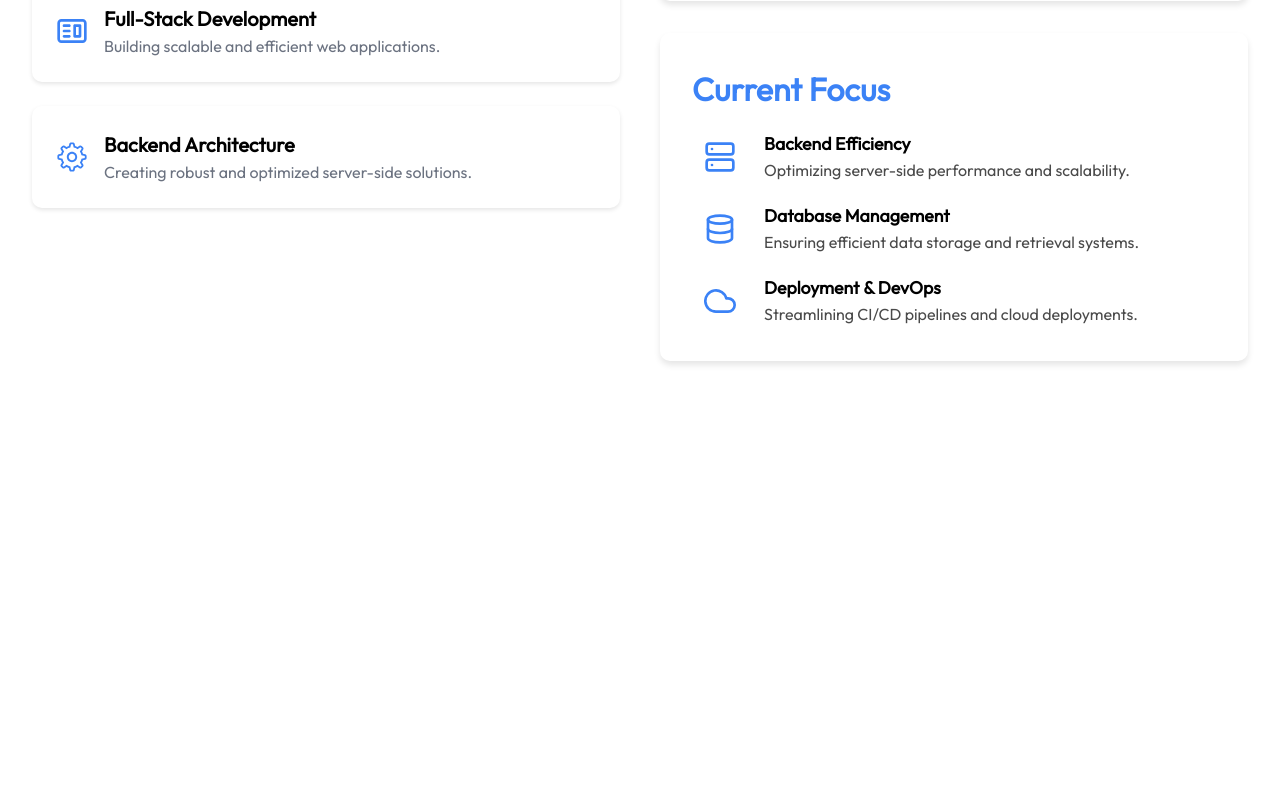
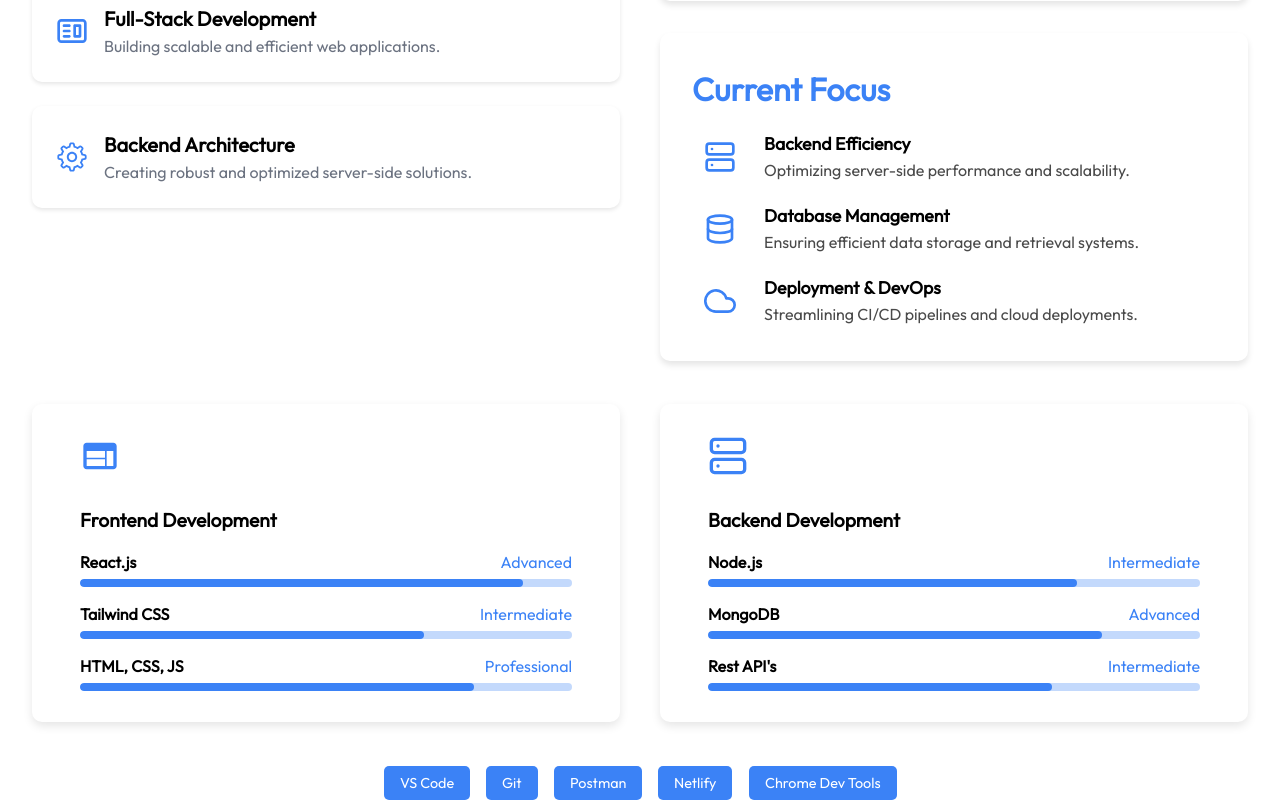
Before and after one commit to israrahmad831/Portfoio-Website, a React (Vite) app in the folder Frontend/: page / in a window 1280 px wide. Shown: the part 1575-2375 px from the top of the page. Before the commit the page ends 1968 px from the top, so only its background shows below. Built offline with nearby package versions, Linux system fonts and the light colour scheme.

Commit message:
added Experience page

```diff
--- a/Frontend/src/Components/About/About.jsx
+++ b/Frontend/src/Components/About/About.jsx
@@ -4,6 +4,7 @@ import { CgWebsite } from "react-icons/cg";
 import { FiServer, FiDatabase, FiCloud } from "react-icons/fi";
 import { motion } from "framer-motion";
 import styles from "./About.module.css";
+import Magnetic from "../../Lib/Magnetic";
 
 const About = () => {
   const experiences = [
@@ -71,7 +72,9 @@ const About = () => {
 
         <div className={styles.grid}>
           <div className={styles.card}>
-            <CgWebsite className={styles.iconLarge} />
+            <Magnetic>
+              <CgWebsite className={styles.iconLarge} />
+            </Magnetic>
             <div>
               <h2 className={styles.cardTitle}>Full-Stack Development</h2>
               <p className={styles.cardText}>
@@ -80,7 +83,9 @@ const About = () => {
             </div>
           </div>
           <div className={styles.card}>
-            <RxGear className={styles.iconLarge} />
+            <Magnetic>
+              <RxGear className={styles.iconLarge} />
+            </Magnetic>
             <div>
               <h2 className={styles.cardTitle}>Backend Architecture</h2>
               <p className={styles.cardText}>
@@ -98,10 +103,10 @@ const About = () => {
               <div key={index} className={styles.timelineItem}>
                 <motion.div
                   className={styles.timelineDot}
-                  initial={{ y: 70, opacity: 1 }}
-                  whileInView={{ y: 0, opacity: 1 }}
-                  transition={{ duration: 0.5, ease: "easeOut" }}
-                  viewport={{ once: true }}
+                  initial={{ y: 90 }}
+                  whileInView={{ y: -10 }}
+                  transition={{ duration: 0.5, ease: "easeInOut" }}
+                  viewport={{ once: false, amount: 0.5 }}
                 ></motion.div>
                 <h3 className={styles.timelineTitle}>{exp.title}</h3>
                 <p className={styles.timelineDuration}>{exp.duration}</p>
@@ -116,7 +121,9 @@ const About = () => {
           <div className={styles.focusArea}>
             {focusAreas.map((focus, index) => (
               <div key={index} className={styles.focusItem}>
-                <div className={styles.focusIcon}>{focus.icon}</div>
+                <Magnetic>
+                  <div className={styles.focusIcon}>{focus.icon}</div>
+                </Magnetic>
                 <div>
                   <h3 className={styles.focusTitle}>{focus.title}</h3>
                   <p className={styles.focusText}>{focus.description}</p>
--- a/Frontend/src/Components/Experience/Experience.jsx
+++ b/Frontend/src/Components/Experience/Experience.jsx
@@ -1,12 +1,128 @@
-import React from "react";
+import { FiServer } from "react-icons/fi";
+import { MdWeb } from "react-icons/md";
+import React, { useEffect, useRef, useState } from "react";
+import styles from "./Experience.module.css";
+import Magnetic from "../../Lib/Magnetic";
 
 const Experience = () => {
+  const fSkills = [
+    { name: "React.js", level: "Advanced", points: "90%" },
+    { name: "Tailwind CSS", level: "Intermediate", points: "70%" },
+    { name: "HTML, CSS, JS", level: "Professional", points: "80%" },
+  ];
+  const bSkills = [
+    { name: "Node.js", level: "Intermediate", points: "75%" },
+    { name: "MongoDB", level: "Advanced", points: "80%" },
+    { name: "Rest API's", level: "Intermediate", points: "70%" },
+  ];
+
+  const progressRefs = useRef([]);
+  const [visible, setVisible] = useState(false);
+
+  useEffect(() => {
+    const observer = new IntersectionObserver(
+      (entries) => {
+        entries.forEach((entry) => {
+          setVisible(entry.isIntersecting);
+        });
+      },
+      { threshold: 0.5 }
+    );
+
+    progressRefs.current.forEach((ref) => {
+      if (ref) observer.observe(ref);
+    });
+
+    return () => {
+      progressRefs.current.forEach((ref) => {
+        if (ref) observer.unobserve(ref);
+      });
+    };
+  }, []);
+
   return (
-    <>
+    <div className={styles.expContainer}>
+      {/* Frontend Section */}
+      <div className={styles.expBox}>
+        <div className={styles.expLeft}>
+          <div className={styles.iconBox}>
+            <Magnetic>
+              <MdWeb className={styles.icon} />
+            </Magnetic>
+          </div>
+          <h2 className={styles.sectionTitle}>Frontend Development</h2>
+          <div>
+            {fSkills.map((skill, index) => (
+              <div key={index} className={styles.skillBox}>
+                <div className={styles.skillHeader}>
+                  <span className={styles.skillName}>{skill.name}</span>
+                  <span className={styles.skillLevel}>{skill.level}</span>
+                </div>
+                <div
+                  className={styles.progressBar}
+                  ref={(el) => (progressRefs.current[index] = el)}
+                >
+                  <div
+                    className={styles.progressFill}
+                    style={{ width: visible ? skill.points : "0%" }}
+                  ></div>
+                </div>
+              </div>
+            ))}
+          </div>
+        </div>
+
+        {/* Backend Section */}
+        <div className={styles.expRight}>
+          <div className={styles.iconBox}>
+            <Magnetic>
+              <FiServer className={styles.icon} />
+            </Magnetic>
+          </div>
+          <h2 className={styles.sectionTitle}>Backend Development</h2>
+          <div>
+            {bSkills.map((skill, index) => (
+              <div key={index} className={styles.skillBox}>
+                <div className={styles.skillHeader}>
+                  <span className={styles.skillName}>{skill.name}</span>
+                  <span className={styles.skillLevel}>{skill.level}</span>
+                </div>
+                <div
+                  className={styles.progressBar}
+                  ref={(el) =>
+                    (progressRefs.current[index + fSkills.length] = el)
+                  }
+                >
+                  <div
+                    className={styles.progressFill}
+                    style={{ width: visible ? skill.points : "0%" }}
+                  ></div>
+                </div>
+              </div>
+            ))}
+          </div>
+        </div>
+      </div>
       <div>
-        <div></div>
+        <div className={styles.tools}>
+          <Magnetic>
+            <span>VS Code</span>
+          </Magnetic>
+          <Magnetic>
+            <span>Git</span>
+          </Magnetic>
+          <Magnetic>
+            <span>Postman</span>
+          </Magnetic>
+          <Magnetic>
+            <span>Netlify</span>
+          </Magnetic>
+          <Magnetic>
+            <span>Chrome Dev Tools</span>
+          </Magnetic>
+        </div>
       </div>
-    </>
+    </div>
   );
 };
 
--- /dev/null
+++ b/Frontend/src/Components/Experience/Experience.module.css
@@ -0,0 +1,106 @@
+.expContainer {
+  display: flex;
+  justify-content: center;
+  align-items: center;
+  flex-wrap: wrap;
+}
+
+.expBox {
+  display: flex;
+  flex-direction: row;
+  width: 100%;
+  margin: 2rem;
+  margin-top: 0.7rem;
+  gap: 2.5rem;
+}
+
+.expLeft,
+.expRight {
+  width: 50%;
+  box-shadow: 0px 4px 10px rgba(0, 0, 0, 0.1);
+  padding: 1rem 3rem;
+  border-radius: 10px;
+}
+
+.icon {
+  font-size: 2.5rem;
+  color: #3b82f6;
+  margin: 1rem 0rem 1.5rem 0rem;
+  text-decoration: none;
+}
+
+.sectionTitle {
+  font-size: 1.2rem;
+  font-weight: bold;
+  margin-bottom: 15px;
+}
+
+.skillBox {
+  margin-bottom: 15px;
+}
+
+.skillHeader {
+  display: flex;
+  justify-content: space-between;
+  font-size: 1rem;
+  margin-bottom: 5px;
+}
+
+.skillName {
+  font-weight: bold;
+}
+
+.skillLevel {
+  color: #3b82f6;
+}
+
+.progressBar {
+  width: 100%;
+  height: 8px;
+  background: rgba(59, 130, 246, 0.3);
+  border-radius: 5px;
+  overflow: hidden;
+}
+
+.progressFill {
+  height: 100%;
+  background-color: #3b82f6;
+  border-radius: 5px;
+  transition: width 0.5s ease-in-out;
+}
+
+.tools {
+  display: flex;
+  flex-wrap: wrap;
+  justify-content: center;
+  gap: 1rem;
+  margin-top: 1rem;
+  border-radius: 10px;
+}
+
+.tools span {
+  background: #3b82f6;
+  color: #fff;
+  padding: 0.5rem 1rem;
+  border-radius: 5px;
+  font-weight: 500;
+  font-size: 0.9rem;
+  transition: background 0.3s ease-in-out;
+}
+
+.tools span:hover {
+  background: #2563eb;
+}
+
+@media (max-width: 768px) {
+  .expBox {
+    flex-direction: column;
+    align-items: center;
+    margin: 1rem;
+  }
+
+  .expLeft,
+  .expRight {
+    width: 100%;
+  }
+}
--- /dev/null
+++ b/Frontend/src/Context/ThemeContext.js
@@ -0,0 +1,22 @@
+import { createContext, useState, useEffect } from "react";
+
+export const ThemeContext = createContext();
+
+export const ThemeProvider = ({ children }) => {
+  const [theme, setTheme] = useState(localStorage.getItem("theme") || "dark");
+
+  useEffect(() => {
+    document.documentElement.setAttribute("data-theme", theme);
+    localStorage.setItem("theme", theme);
+  }, [theme]);
+
+  const toggleTheme = () => {
+    setTheme((prevTheme) => (prevTheme === "dark" ? "light" : "dark"));
+  };
+
+  return (
+    <ThemeContext.Provider value={{ theme, toggleTheme }}>
+      {children}
+    </ThemeContext.Provider>
+  );
+};
```
